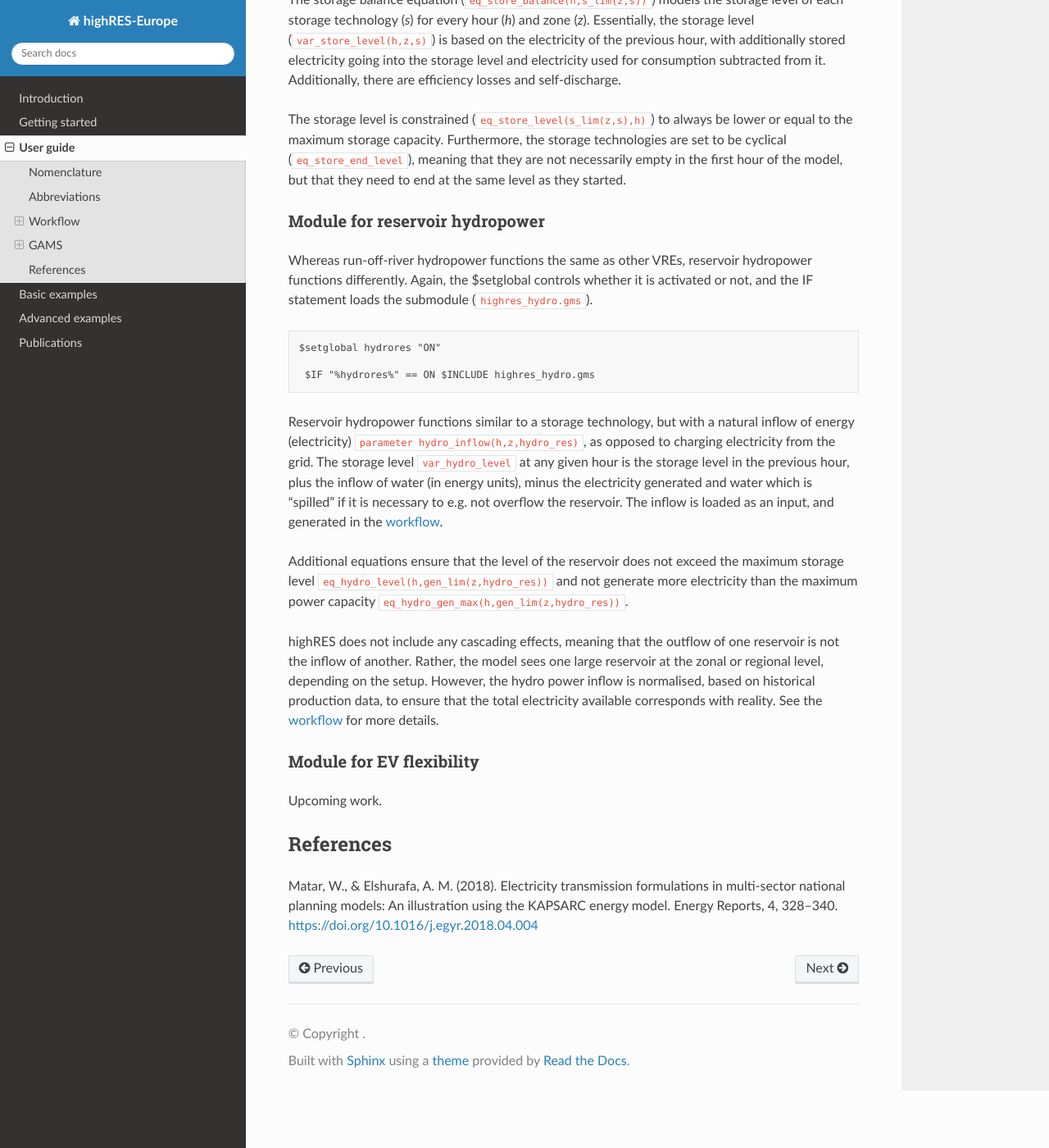
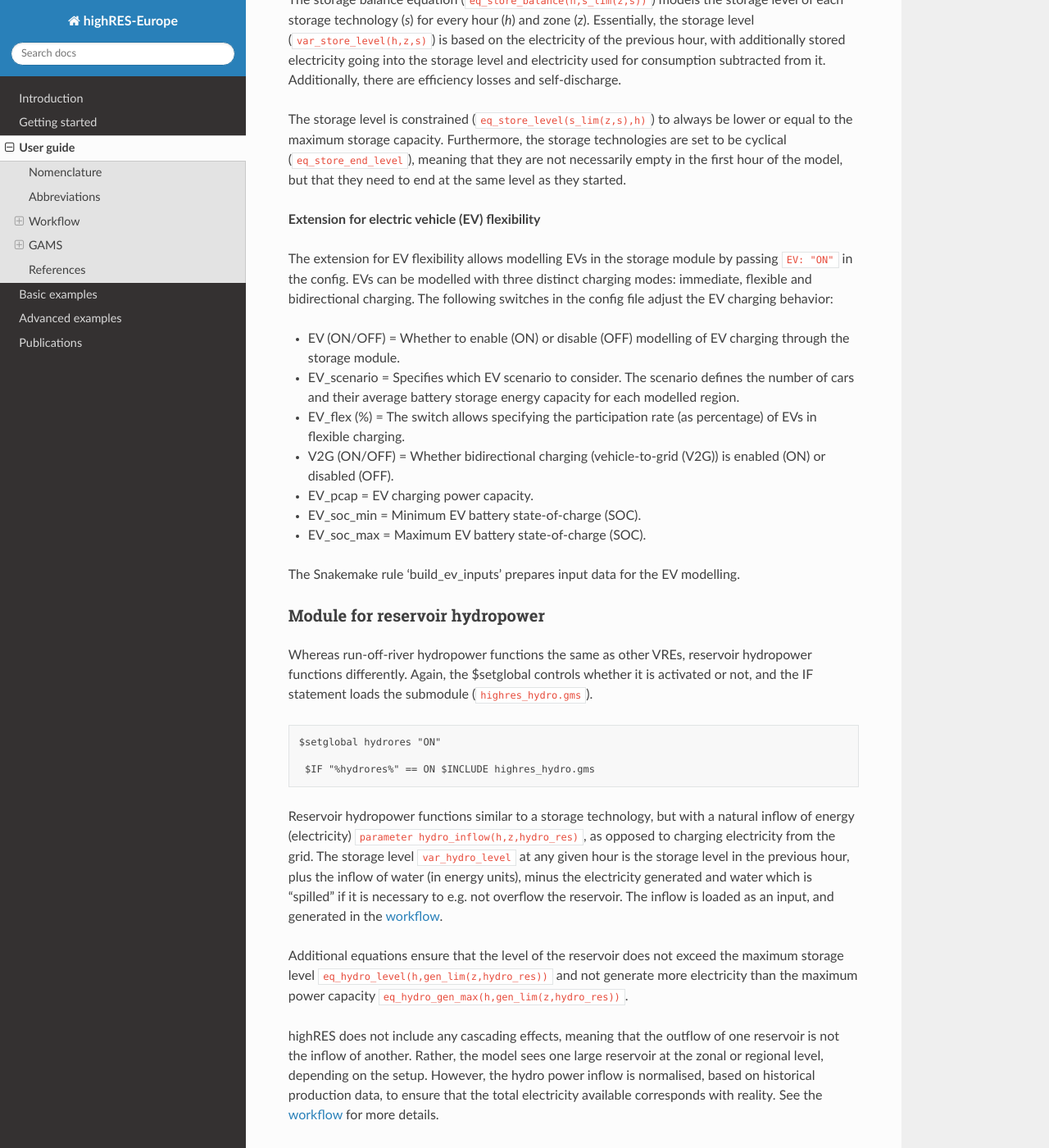
Before and after one commit to highRES-model/highRES-Europe-WF, a Sphinx documentation site: the page built from docs/source/user_guide.rst, in a window 1280 px wide and 1400 px high, scrolled down 10642 px. Shown: the whole window at 82% size. Built offline with Sphinx 7.4.7 and the Read the Docs theme 3.1.0, drawn with Linux system fonts in a browser that asks for light colours.

Commit message:
Electric vehicle flexibility implementation (#124)
* [Feature] Add EV parameters to config

* [Feature] New rule build_ev_inputs

* [Feature] Implement maximum EV charge power capacity

* [Feature] Implement EV scenarios

* [GAMS] Update submodule

* [Tweak] Make EV inputs into one file and move scalars to config

* [Tweak] Implement new input data from emobpy

* [Config] Bring date_range back into the config. Remove duplicated countries in aggregated_regions

* [Tweak] Remove unused inputs in rule build_ev_inputs

* [Doc] EV-Flex user guide

* [Feature] Make EV inputs aware of time zones and summer time

* [Config] Change the default configuration for EVs

```diff
--- a/docs/source/user_guide.rst
+++ b/docs/source/user_guide.rst
@@ -329,6 +329,26 @@ The storage balance equation (``eq_store_balance(h,s_lim(z,s))``) models the sto
 
 The storage level is constrained (``eq_store_level(s_lim(z,s),h)``) to always be lower or equal to the maximum storage capacity. Furthermore, the storage technologies are set to be cyclical (``eq_store_end_level``), meaning that they are not necessarily empty in the first hour of the model, but that they need to end at the same level as they started.
 
+**Extension for electric vehicle (EV) flexibility**
+
+The extension for EV flexibility allows modelling EVs in the storage module by passing ``EV: "ON"`` in the config. EVs can be modelled with three distinct charging modes: immediate, flexible and bidirectional charging. The following switches in the config file adjust the EV charging behavior:
+
+* EV (ON/OFF) = Whether to enable (ON) or disable (OFF) modelling of EV charging through the storage module.
+
+* EV_scenario = Specifies which EV scenario to consider. The scenario defines the number of cars and their average battery storage energy capacity for each modelled region.
+
+* EV_flex (%) = The switch allows specifying the participation rate (as percentage) of EVs in flexible charging.
+
+* V2G (ON/OFF) = Whether bidirectional charging (vehicle-to-grid (V2G)) is enabled (ON) or disabled (OFF).
+
+* EV_pcap = EV charging power capacity.
+
+* EV_soc_min = Minimum EV battery state-of-charge (SOC).
+
+* EV_soc_max = Maximum EV battery state-of-charge (SOC).
+
+The Snakemake rule 'build_ev_inputs' prepares input data for the EV modelling.
+
 .. _reservoir-hydropower-label:
 
 Module for reservoir hydropower
@@ -348,10 +368,6 @@ Additional equations ensure that the level of the reservoir does not exceed the
 
 highRES does not include any cascading effects, meaning that the outflow of one reservoir is not the inflow of another. Rather, the model sees one large reservoir at the zonal or regional level, depending on the setup. However, the hydro power inflow is normalised, based on historical production data, to ensure that the total electricity available corresponds with reality. See the :ref:`workflow <workflow-label>` for more details.
 
-Module for EV flexibility
-~~~~~~~~~~~~~~~~~~~~~~~~~~~
-
-Upcoming work.
 
 References
 -------------
```
Also changed, not shown: 5 other files.
